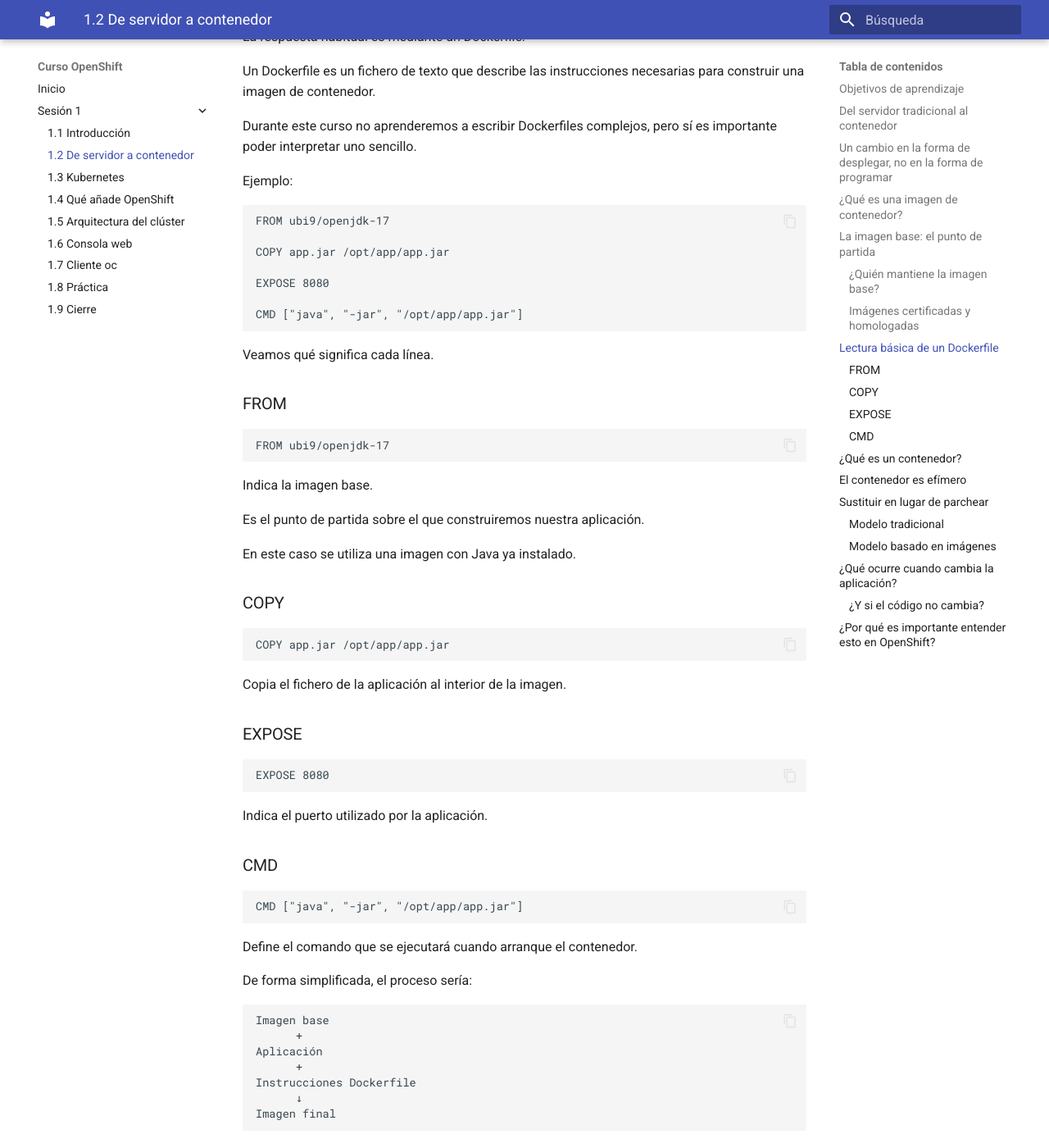
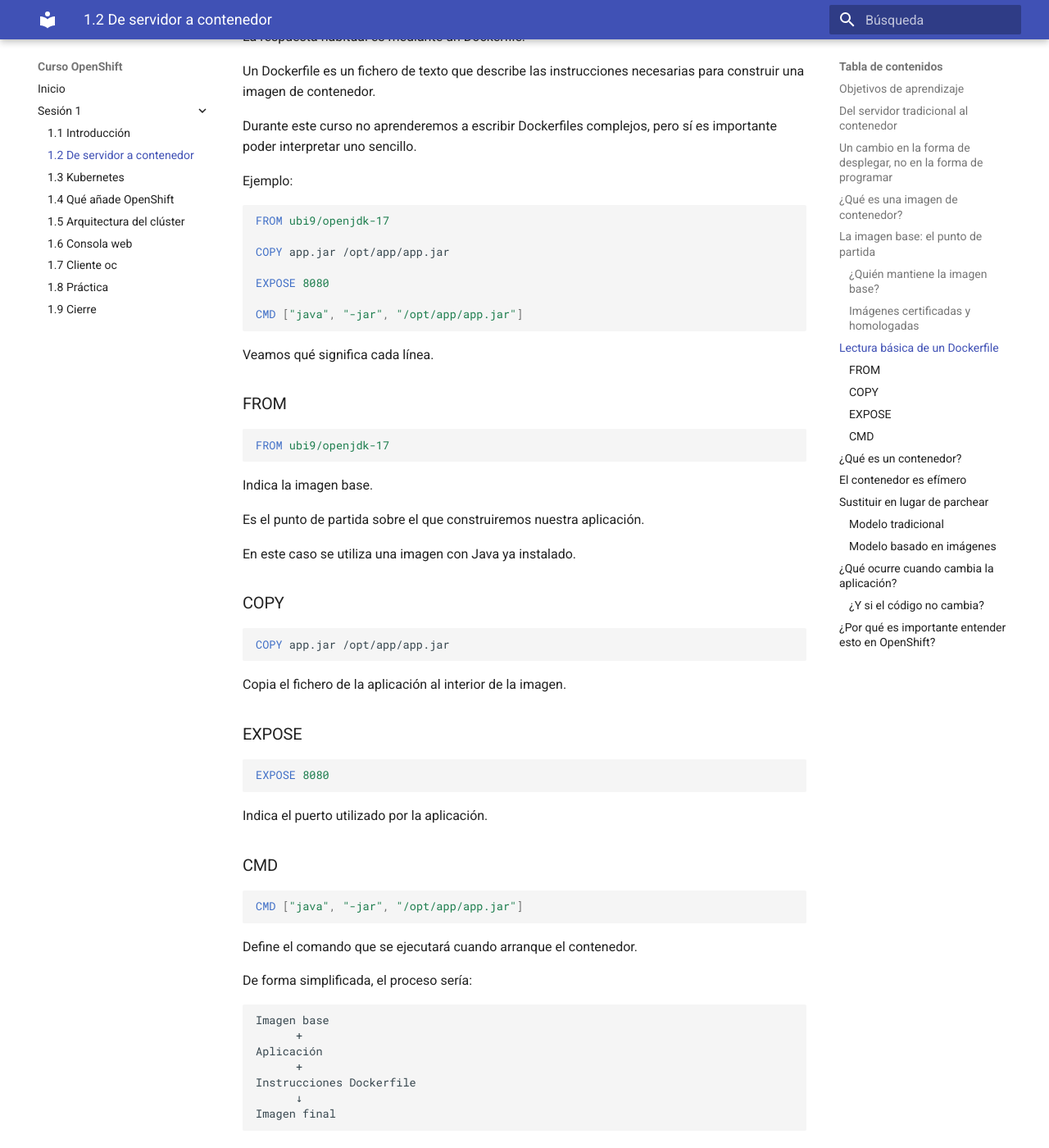
Before and after one commit to ieftraining/curso-openshift, an MkDocs documentation site: the page built from docs/sesion1/1.2 de servidor a contendor.md, in a window 1280 px wide and 1400 px high, scrolled down 5111 px. Shown: the whole window at 82% size. Built offline with MkDocs 1.6.1 and Material for MkDocs 9.7.7, drawn with Linux system fonts in a browser that asks for light colours; some of the changed lines change nothing that is shown.

Commit message:
Update mkdocs.yml

```diff
--- a/mkdocs.yml
+++ b/mkdocs.yml
@@ -3,9 +3,6 @@
 theme:
   name: material
   language: es
-
-  features:
-    - content.code.copy
 
 nav:
   - Inicio: index.md
@@ -23,3 +20,10 @@
 
 markdown_extensions:
   - admonition
+  - pymdownx.superfences:
+      custom_fences:
+        - name: mermaid
+          class: mermaid
+
+extra_javascript:
+  - https://unpkg.com/mermaid@10/dist/mermaid.min.js
```
